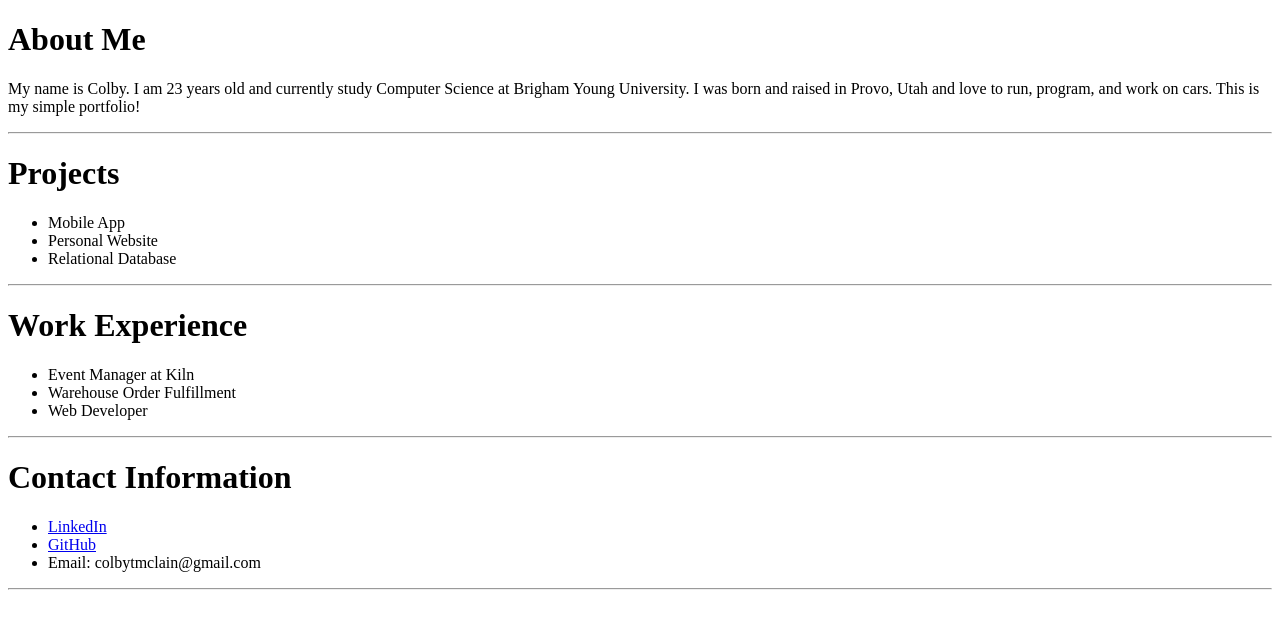
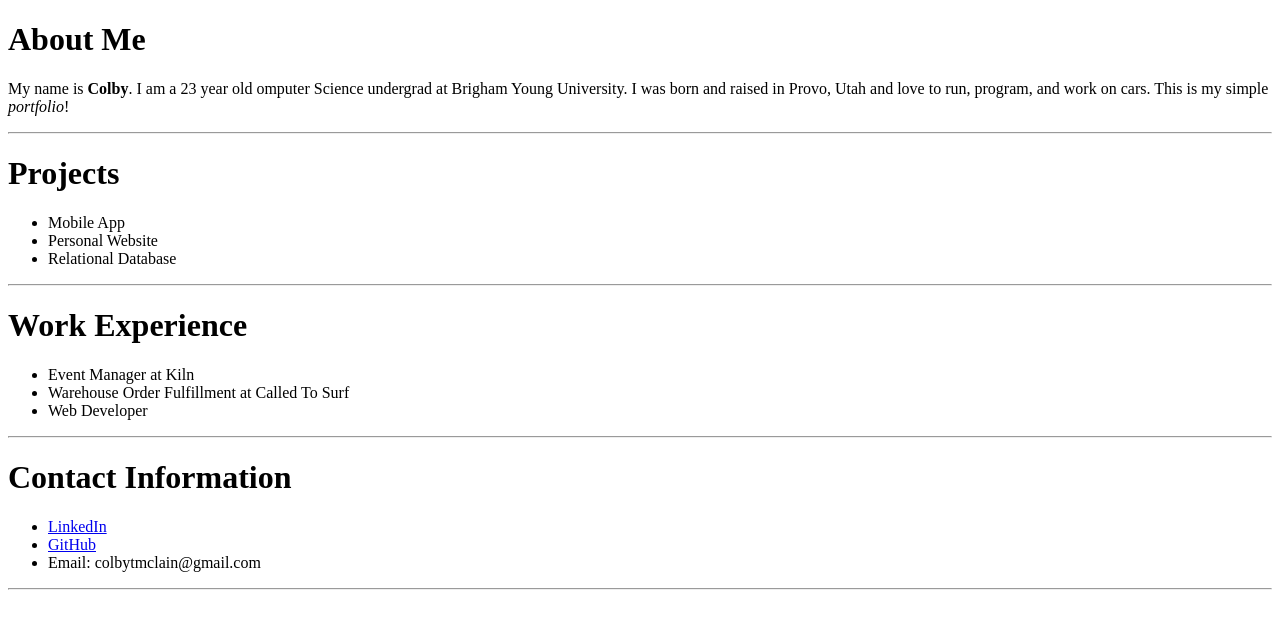
Before and after one commit to colbytm/portfolio, a plain HTML site: page index.html in a window 1280 px wide. Drawn offline with Linux system fonts and the light colour scheme.

Commit message:
Practice commit from local machine

```diff
--- a/index.html
+++ b/index.html
@@ -10,9 +10,9 @@
                     <h1>About Me</h1>
                 </header>
                 <div class = "about-me-paragraph">
-                    <p>My name is Colby. I am 23 years old and currently study Computer Science
+                    <p>My name is <strong>Colby</strong>. I am a 23 year old omputer Science undergrad
                         at Brigham Young University. I was born and raised in Provo, Utah and love
-                        to run, program, and work on cars. This is my simple portfolio!
+                        to run, program, and work on cars. This is my simple <em>portfolio</em>!
                     </p>
                 </div>
                 <hr>
@@ -39,7 +39,7 @@
                 <div class = "work-experience-list">
                     <ul>
                         <li>Event Manager at Kiln</li>
-                        <li>Warehouse Order Fulfillment</li>
+                        <li>Warehouse Order Fulfillment at Called To Surf</li>
                         <li>Web Developer</li>
                     </ul>
                 </div>
```
